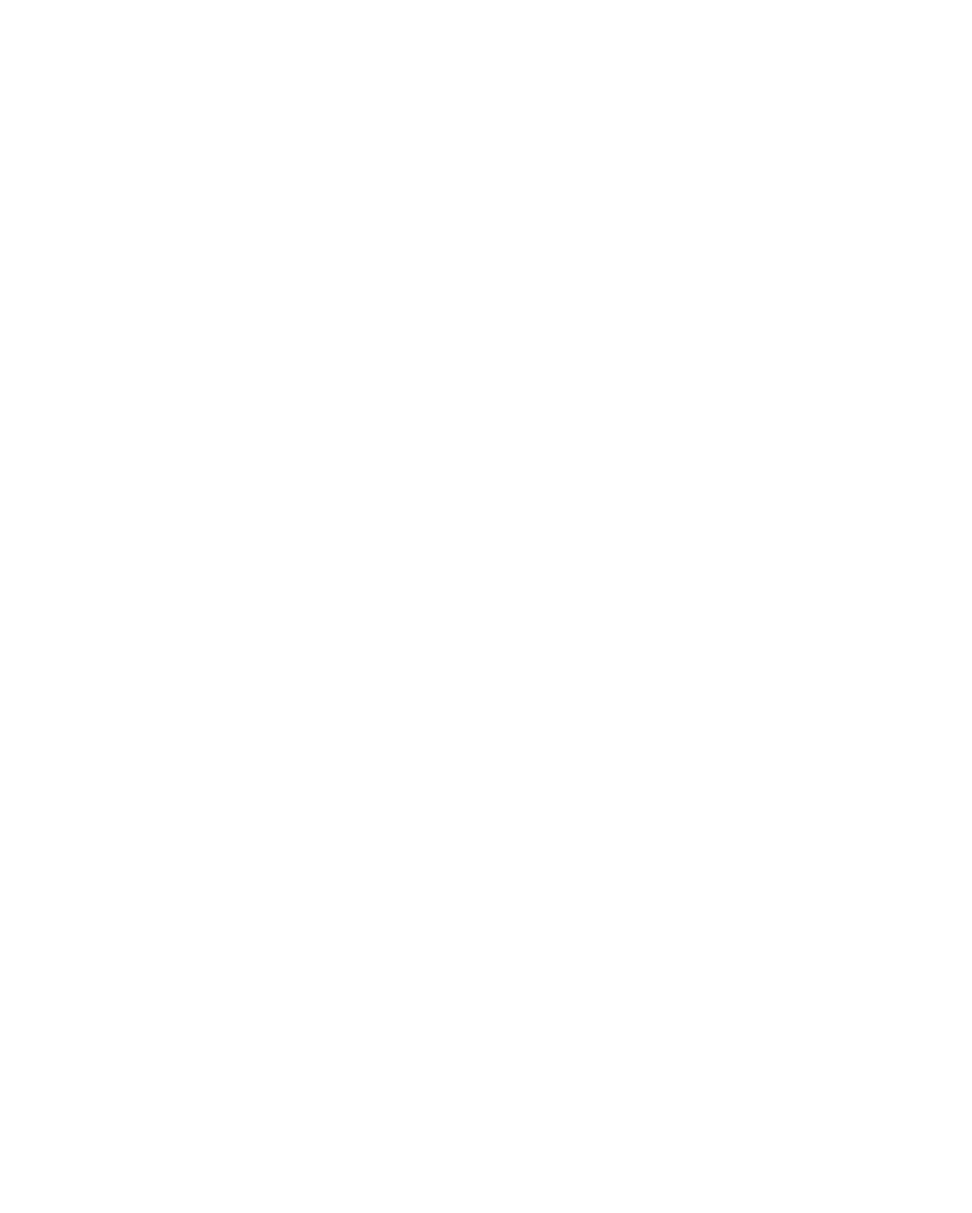
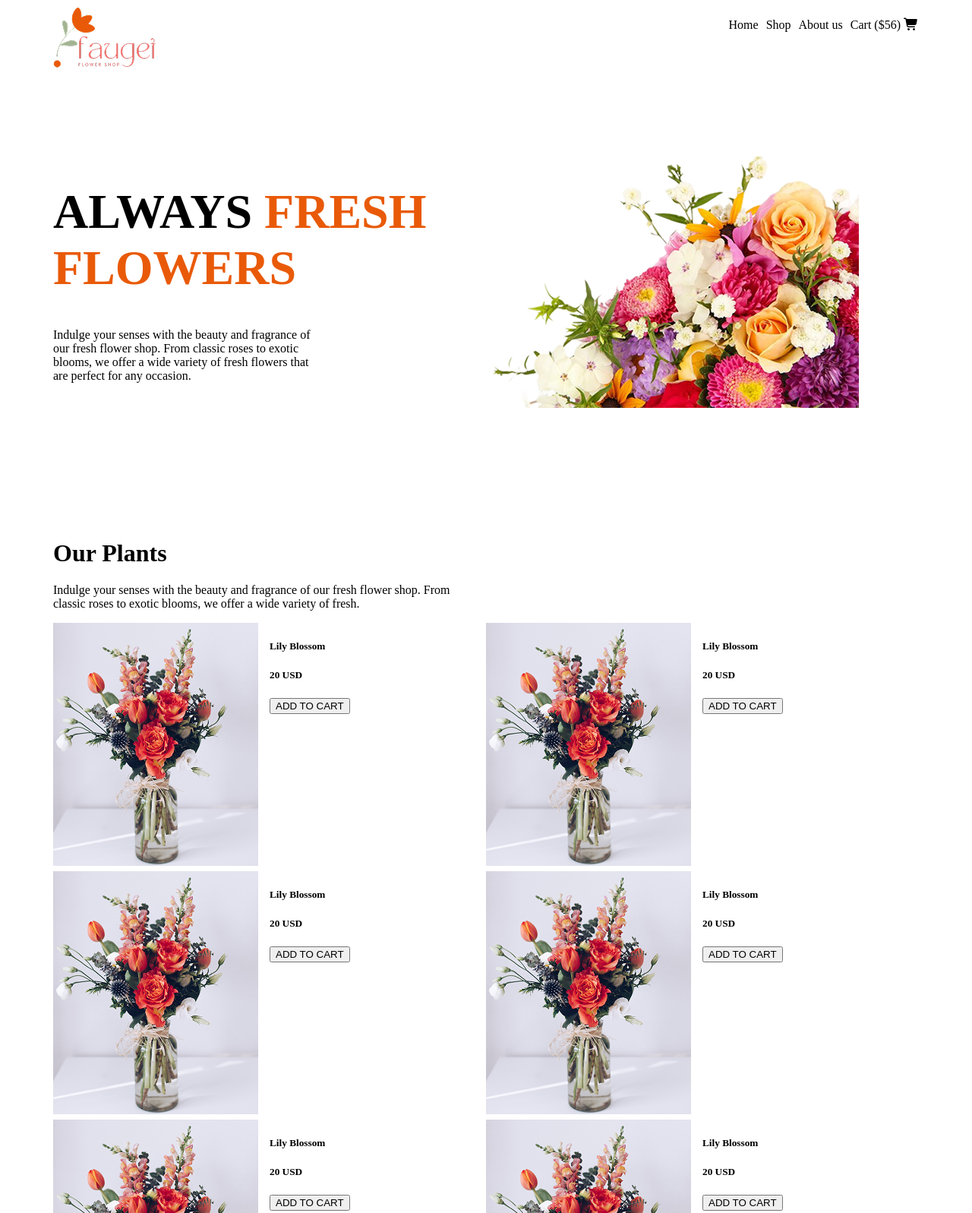
Before and after one commit to ratul1234-hash/flower-assignment, a plain HTML site: page index.html in a window 1280 px wide. Shown: the top 1597 px of the page at 76% size. Before the commit the page ends 800 px from the top, so only its background shows below. Drawn offline with Linux system fonts and the light colour scheme.

Commit message:
added nav

```diff
--- a/index.html
+++ b/index.html
@@ -3,9 +3,123 @@
 <head>
     <meta charset="UTF-8">
     <meta name="viewport" content="width=device-width, initial-scale=1.0">
-    <title>Document</title>
+    <title>flower assignment</title>
+    <link rel="stylesheet" href="./styles/style.css">
+    <link rel="stylesheet" href="https://cdnjs.cloudflare.com/ajax/libs/font-awesome/7.0.0/css/all.min.css" integrity="sha512-DxV+EoADOkOygM4IR9yXP8Sb2qwgidEmeqAEmDKIOfPRQZOWbXCzLC6vjbZyy0vPisbH2SyW27+ddLVCN+OMzQ==" crossorigin="anonymous" referrerpolicy="no-referrer" />
 </head>
 <body>
+    <nav class="nav">
+        <div>
+            <img src="./assets/logo.png" alt="">
+        </div>
+        <ul>
+            <li><a href="">Home</a></li>
+            <li><a href="">Shop</a></li>
+            <li><a href="">About us</a></li>
+            <li><a href="">Cart ($56) <i class="fa-solid fa-cart-shopping"></i></a></li>
+        </ul>
+    </nav>
+
+    <main class="banner">
+        <div>
+            <h1 class="font">ALWAYS <span class="orange">FRESH</span> <br><span class="orange">FLOWERS</span></h1>
+            <p>Indulge your senses with the beauty and fragrance of <br> our fresh flower shop. From classic roses to exotic <br> blooms, we offer a wide variety of fresh flowers that <br>
+                 are perfect for any occasion. </p>
+
+        </div>
+        <div class="flower-img">
+            <img src="./assets/hero-flower.png" alt="">
+        </div>
+    </main>
+
+
+    <main class="plant">
+        <div class="plant-top">
+            <h1>Our Plants</h1>
+            <p>Indulge your senses with the beauty and fragrance of our fresh flower shop. From <br>classic roses to exotic blooms, we offer a wide variety of fresh.</p>
+
+        </div>
+
+        <div class="plant-bottom">
+
+            <div class="plant-img">
+                <img src="./assets/sample-flower-image.png" alt="">
+            </div>
+            <div class="card">
+                <h5>Lily Blossom</h5>
+                <h5>20 USD</h5>
+                <button class="add">ADD TO CART</button>
+            </div>
+
+            <div class="plant-img">
+                <img src="./assets/sample-flower-image.png" alt="">
+            </div>
+            <div class="card">
+                <h5>Lily Blossom</h5>
+                <h5>20 USD</h5>
+                <button class="add">ADD TO CART</button>
+            </div>
+
+            <div class="plant-img">
+                <img src="./assets/sample-flower-image.png" alt="">
+            </div>
+            <div class="card">
+                <h5>Lily Blossom</h5>
+                <h5>20 USD</h5>
+                <button class="add">ADD TO CART</button>
+            </div>
+
+            <div class="plant-img">
+                <img src="./assets/sample-flower-image.png" alt="">
+            </div>
+            <div class="card">
+                <h5>Lily Blossom</h5>
+                <h5>20 USD</h5>
+                <button class="add">ADD TO CART</button>
+            </div>
+
+            <div class="plant-img">
+                <img src="./assets/sample-flower-image.png" alt="">
+            </div>
+            <div class="card">
+                <h5>Lily Blossom</h5>
+                <h5>20 USD</h5>
+                <button class="add">ADD TO CART</button>
+            </div>
+
+            <div class="plant-img">
+                <img src="./assets/sample-flower-image.png" alt="">
+            </div>
+            <div class="card">
+                <h5>Lily Blossom</h5>
+                <h5>20 USD</h5>
+                <button class="add">ADD TO CART</button>
+            </div>
+
+            <div class="plant-img">
+                <img src="./assets/sample-flower-image.png" alt="">
+            </div>
+            <div class="card">
+                <h5>Lily Blossom</h5>
+                <h5>20 USD</h5>
+                <button class="add">ADD TO CART</button>
+            </div>
+
+            <div class="plant-img">
+                <img src="./assets/sample-flower-image.png" alt="">
+            </div>
+            <div class="card">
+                <h5>Lily Blossom</h5>
+                <h5>20 USD</h5>
+                <button class="add">ADD TO CART</button>
+            </div>
+
+        </div>
+
+
+
+    </main>
+
 
 </body>
 </html>
--- /dev/null
+++ b/styles/style.css
@@ -0,0 +1,61 @@
+.nav{
+    width: 1140px;
+    height: 71px;
+    margin: 0 auto;
+    display: flex;
+    justify-content: space-between;
+}
+.nav ul{
+    display: flex;
+    gap: 10px;
+    text-decoration: none;
+    color: #000000;
+}
+.nav ul li{
+    text-decoration: none;
+    list-style: none;
+    color: #000000;
+}
+.nav ul li a{
+    list-style: none;
+    text-decoration: none;
+    color: #000000;
+}
+
+/* banner */
+
+.banner{
+    max-width: 1140px;
+    height: 461px;
+    margin: 50px auto;
+    display: flex;
+    align-items: center;
+}
+.flower-img{
+   max-width: 570px;
+    height: 355px;
+}
+.font{
+    font-weight: 700;
+    font-size: 4rem;
+}
+.orange{
+    color: #E95A08;
+}
+
+
+/* plant section */
+
+.plant{
+    max-width: 1140px;
+    height: 1185px;
+    margin: 120px auto;
+
+
+
+}
+
+.plant-bottom{
+    display: grid;
+    grid-template-columns: repeat(4, 1fr);
+}
```
Also changed, not shown: assets/deal-ana.png (added), assets/deal-bloom.png (added), assets/deal-zabo.png (added), assets/flower-store.png (added), assets/hero-flower.png (added), assets/icon-facebook.png (added), assets/icon-linkedin.png (added), assets/icon-twitter.png (added), assets/icon-youtube.png (added), assets/logo.png (added), assets/news-letter-bg.png (added), assets/sample-flower-image.png (added), assets/trusted-badge.png (added).
